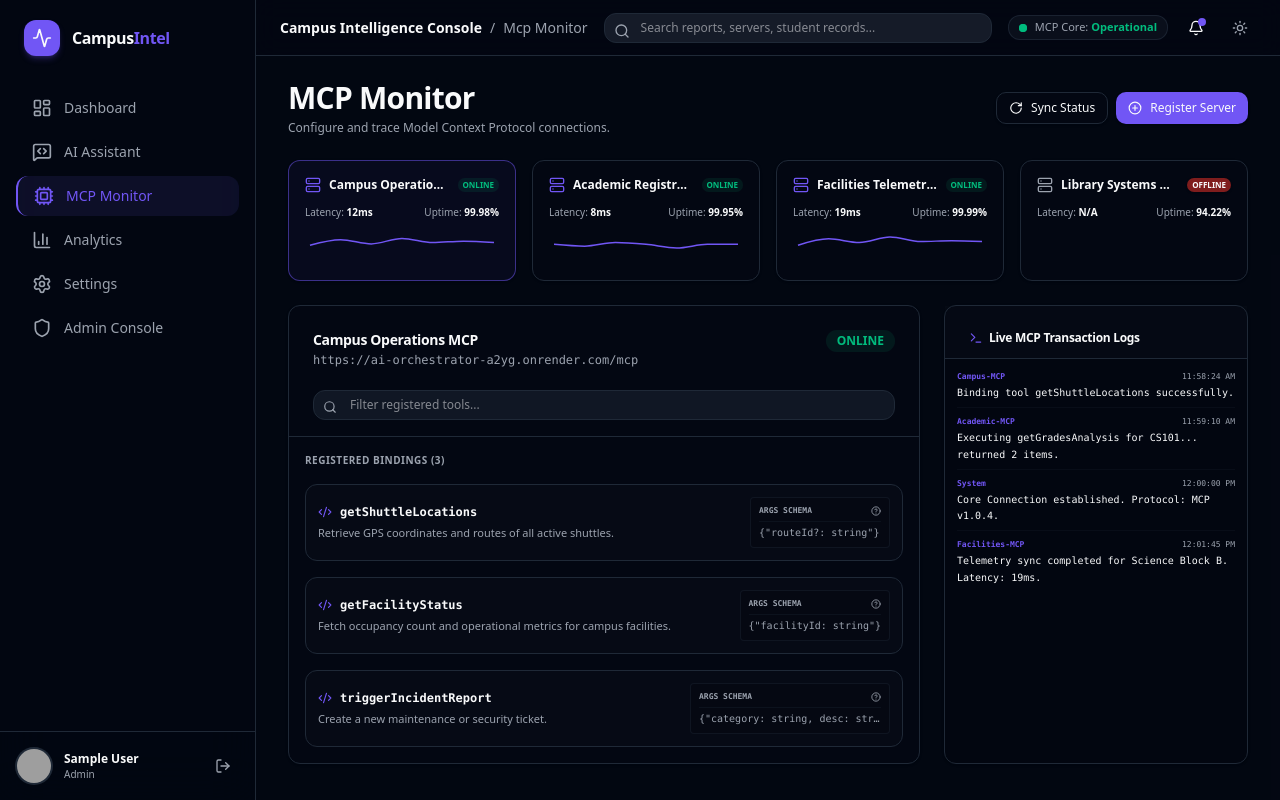
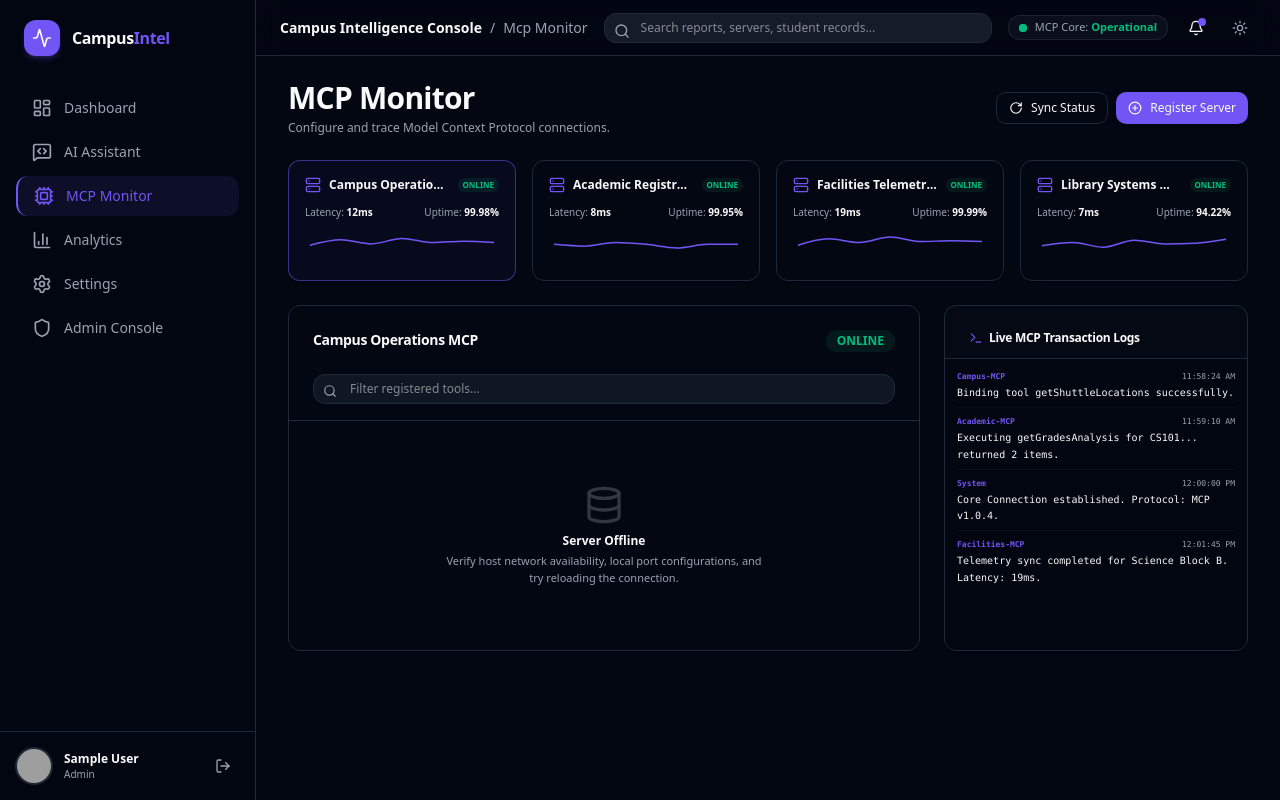
Before and after one commit to Parv-Khanna-007/Unified-Campus-Intelligence-Dashboard-with-AI-Assistant, a Next.js app in the folder apps/dashboard/: page /mcp-monitor in a window 1280 px wide. Built offline with nearby package versions, Linux system fonts and the light colour scheme; sample sign-in values are in the browser's storage; grey boxes are pictures that could not be loaded.

Commit message:
Update page.tsx

```diff
--- a/apps/dashboard/src/app/mcp-monitor/page.tsx
+++ b/apps/dashboard/src/app/mcp-monitor/page.tsx
@@ -41,7 +41,7 @@ const initialServers: MCPServer[] = [
   {
     id: '1',
     name: 'Campus Operations MCP',
-    url: 'https://ai-orchestrator-a2yg.onrender.com/mcp',
+    url: '',
     status: 'online',
     latency: 12,
     uptime: '99.98%',
@@ -56,7 +56,7 @@ const initialServers: MCPServer[] = [
   {
     id: '2',
     name: 'Academic Registrar MCP',
-    url: 'https://ai-orchestrator-a2yg.onrender.com/mcp',
+    url: '',
     status: 'online',
     latency: 8,
     uptime: '99.95%',
@@ -70,7 +70,7 @@ const initialServers: MCPServer[] = [
   {
     id: '3',
     name: 'Facilities Telemetry MCP',
-    url: 'https://ai-orchestrator-a2yg.onrender.com/mcp',
+    url: '',
     status: 'online',
     latency: 19,
     uptime: '99.99%',
@@ -84,12 +84,12 @@ const initialServers: MCPServer[] = [
   {
     id: '4',
     name: 'Library Systems MCP',
-    url: 'https://ai-orchestrator-a2yg.onrender.com/mcp',
-    status: 'offline',
-    latency: 0,
+    url: '',
+    status: 'online',
+    latency: 7,
     uptime: '94.22%',
     toolsCount: 1,
-    latencyHistory: [{ ms: 0 }, { ms: 0 }, { ms: 0 }, { ms: 0 }, { ms: 0 }, { ms: 0 }, { ms: 0 }],
+    latencyHistory: [{ ms: 17 }, { ms: 21 }, { ms: 15 }, { ms: 24 }, { ms: 19 }, { ms: 20 }, { ms: 25 }],
     tools: [
       { name: 'getOccupancyCounter', desc: 'Query live student turnaround data from Turnstile APIs.', schema: '{"gateId: string"}' },
     ],
@@ -234,7 +234,7 @@ export default function MCPMonitorPage() {
             </CardHeader>
 
             <CardContent className="flex-grow p-4 space-y-4">
-              {selectedServer?.status === 'offline' ? (
+              {selectedServer?.status === 'online' ? (
                 <div className="flex flex-col items-center justify-center py-12 text-center">
                   <Database className="h-10 w-10 text-muted-foreground opacity-30 mb-2" />
                   <p className="text-xs font-bold text-foreground">Server Offline</p>
```
